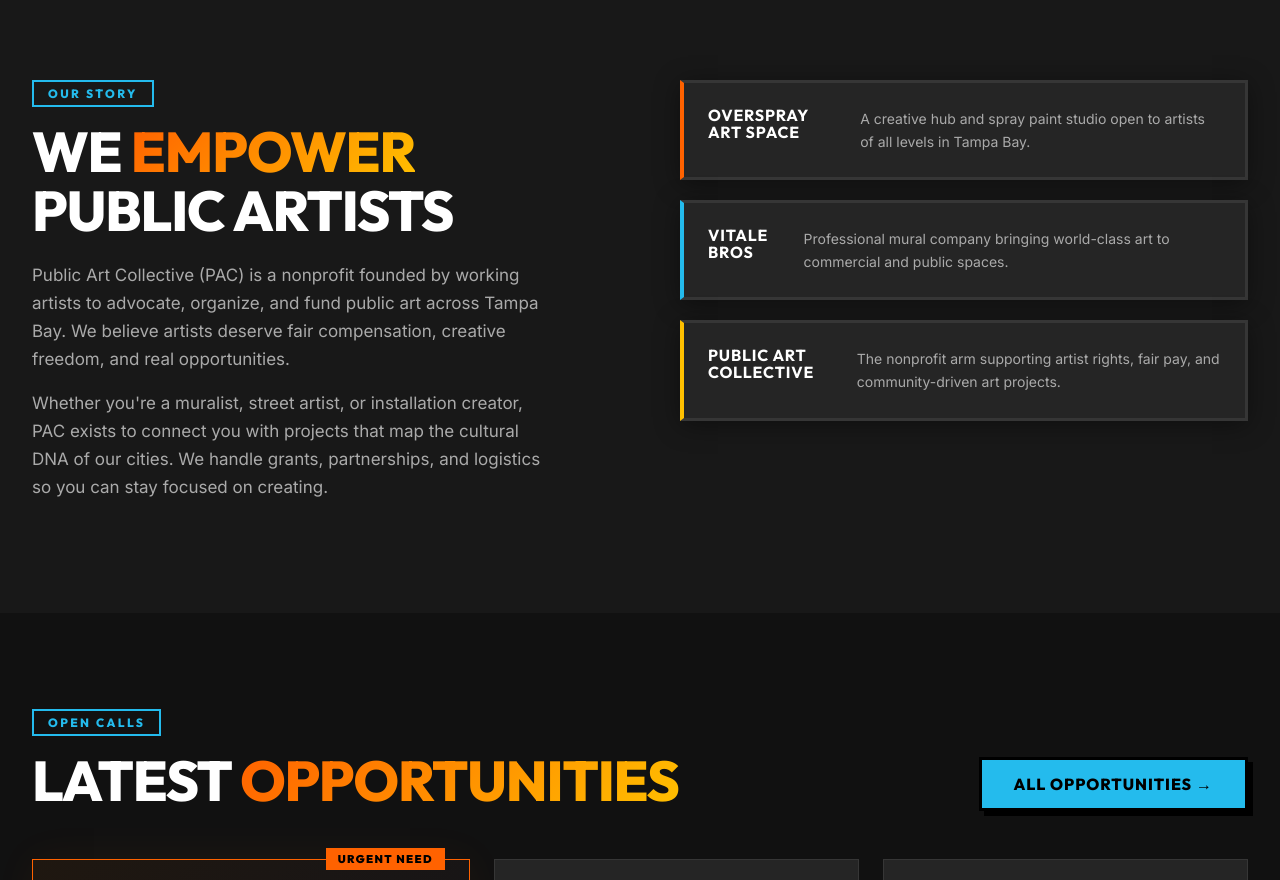
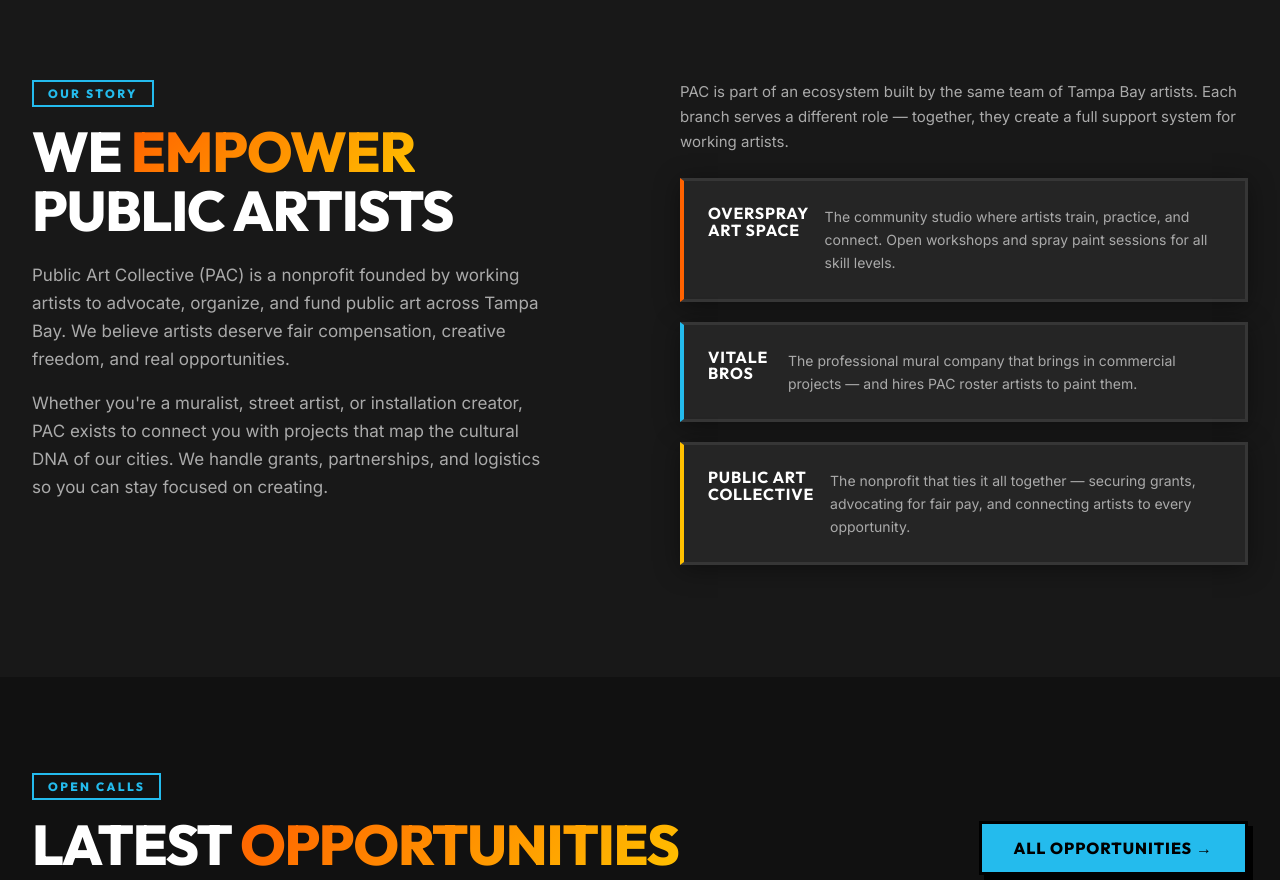
Before and after one commit to shafferma08/tampabaypac, a website built with Vite: page index.html in a window 1280 px wide. Shown: the part 971-1851 px from the top of the page. Built offline with nearby package versions, Linux system fonts and the light colour scheme.

Commit message:
feat: Introduce core site styling via `style.css` and refine ecosystem partner descriptions in `index.html`.

```diff
--- a/index.html
+++ b/index.html
@@ -113,17 +113,18 @@
             logistics so you can stay focused on creating.</p>
         </div>
         <div class="mission-right">
+          <p class="eco-intro">PAC is part of an ecosystem built by the same team of Tampa Bay artists. Each branch serves a different role — together, they create a full support system for working artists.</p>
           <a href="https://www.oversprayartspace.com/" target="_blank" rel="noopener" class="eco-card eco-card-1">
             <h3>Overspray Art Space</h3>
-            <p>A creative hub and spray paint studio open to artists of all levels in Tampa Bay.</p>
+            <p>The community studio where artists train, practice, and connect. Open workshops and spray paint sessions for all skill levels.</p>
           </a>
           <a href="https://vitalebrothers.com/" target="_blank" rel="noopener" class="eco-card eco-card-2">
             <h3>Vitale Bros</h3>
-            <p>Professional mural company bringing world-class art to commercial and public spaces.</p>
+            <p>The professional mural company that brings in commercial projects — and hires PAC roster artists to paint them.</p>
           </a>
           <div class="eco-card eco-card-3">
             <h3>Public Art Collective</h3>
-            <p>The nonprofit arm supporting artist rights, fair pay, and community-driven art projects.</p>
+            <p>The nonprofit that ties it all together — securing grants, advocating for fair pay, and connecting artists to every opportunity.</p>
           </div>
         </div>
       </div>
--- a/src/css/style.css
+++ b/src/css/style.css
@@ -657,6 +657,14 @@
 .eco-card p {
   font-size: 0.875rem;
   max-width: unset;
+}
+
+.eco-intro {
+  font-size: 0.9375rem;
+  line-height: 1.65;
+  color: var(--clr-text-muted);
+  max-width: unset;
+  margin-bottom: 0.25rem;
 }
 
 /* =============================================
```
